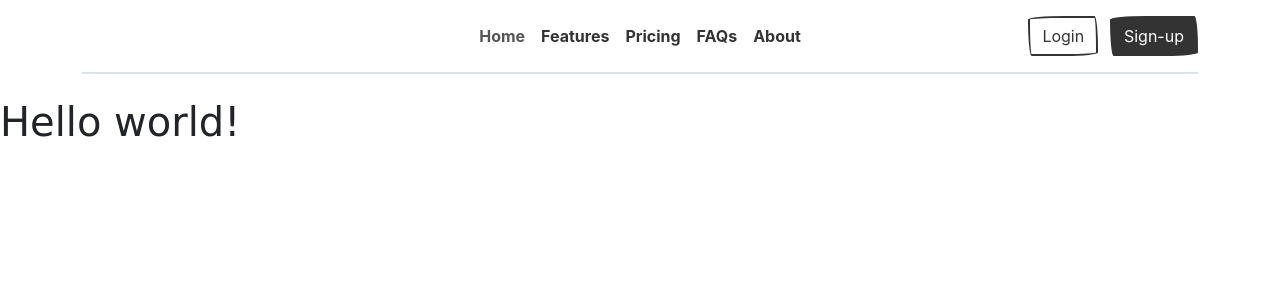
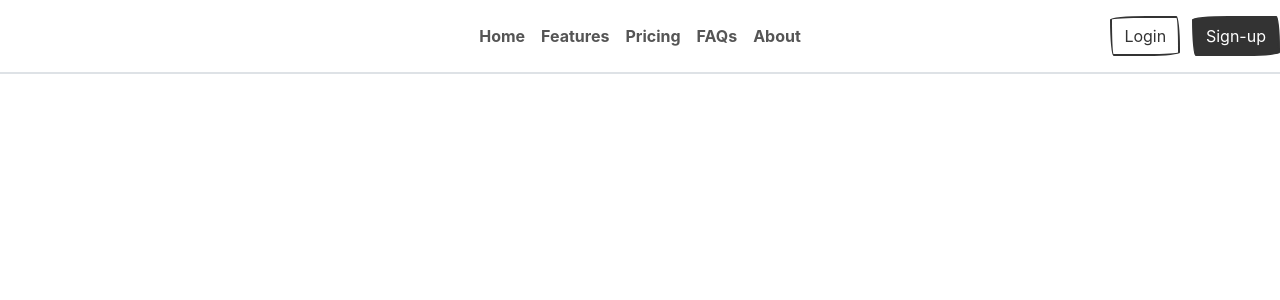
Before and after one commit to PyromanANR/DjangoSite, a Django app: page / in a window 1280 px wide. Shown: the top 300 px of the page. Run offline with Django 5.2, Linux system fonts and the light colour scheme; some libraries are stand-ins or nearby versions; some web fonts are replaced.

Commit message:
add static css style

```diff
--- a/templates/main/home.html
+++ b/templates/main/home.html
@@ -4,31 +4,24 @@
 <head>
     <meta charset="UTF-8">
     <title>Title</title>
-    <link rel="stylesheet" href="{% static 'css/bootstrap.min (4).css' %}">
+    <link rel="stylesheet" href="{% static 'css/bootstrap.min.css' %}">
 </head>
 <body>
-<div class="container">
-    <header class="d-flex flex-wrap align-items-center justify-content-center justify-content-md-between py-3 mb-4 border-bottom">
-      <div class="col-md-3 mb-2 mb-md-0">
-        <a href="/" class="d-inline-flex link-body-emphasis text-decoration-none">
-          <svg class="bi" width="40" height="32" role="img" aria-label="Bootstrap"><use xlink:href="#bootstrap"></use></svg>
-        </a>
-      </div>
-
+   <header class="d-flex flex-wrap align-items-center justify-content-center justify-content-md-between py-3 mb-4 border-bottom">
+      <a href="/" class="d-flex align-items-center col-md-3 mb-2 mb-md-0 text-dark text-decoration-none">
+        <svg class="bi me-2" width="40" height="32" role="img" aria-label="Bootstrap"><use xlink:href="#bootstrap"></use></svg>
+      </a>
       <ul class="nav col-12 col-md-auto mb-2 justify-content-center mb-md-0">
-        <li><a href="#" class="nav-link px-2 link-secondary">Home</a></li>
-        <li><a href="#" class="nav-link px-2">Features</a></li>
-        <li><a href="#" class="nav-link px-2">Pricing</a></li>
-        <li><a href="#" class="nav-link px-2">FAQs</a></li>
-        <li><a href="#" class="nav-link px-2">About</a></li>
+        <li><a href="/" class="nav-link px-2 link-secondary">Home</a></li>
+        <li><a href="#" class="nav-link px-2 link-dark">Features</a></li>
+        <li><a href="#" class="nav-link px-2 link-dark">Pricing</a></li>
+        <li><a href="#" class="nav-link px-2 link-dark">FAQs</a></li>
+        <li><a href="#" class="nav-link px-2 link-dark">About</a></li>
       </ul>
-
       <div class="col-md-3 text-end">
         <button type="button" class="btn btn-outline-primary me-2">Login</button>
         <button type="button" class="btn btn-primary">Sign-up</button>
       </div>
     </header>
-  </div>
-    <h1>Hello world!</h1>
 </body>
 </html>
```
Also changed, not shown: main/static/css/bootstrap.min.css (renamed from main/static/css/bootstrap.min (4).css).
